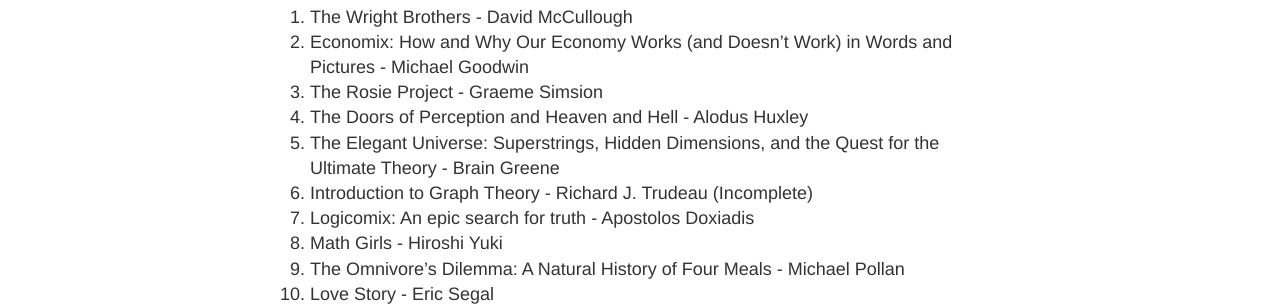
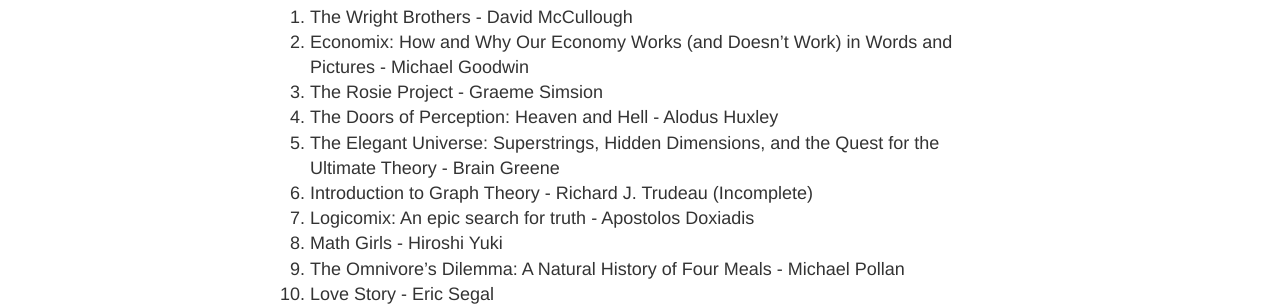
Before and after one commit to kvsrh/kvsrh.github.io.old, a Jekyll site: the page built from reading-list.md, in a window 1280 px wide. Shown: the part 555-861 px from the top of the page. Built offline with Jekyll 4.4.1, drawn with Linux system fonts in a browser that asks for light colours.

Commit message:
Correction 2017.

```diff
--- a/reading-list.md
+++ b/reading-list.md
@@ -19,7 +19,7 @@ permalink: /reading-list/
 1. The Wright Brothers - David McCullough
 2. Economix: How and Why Our Economy Works (and Doesn't Work) in Words and Pictures - Michael Goodwin
 3. The Rosie Project - Graeme Simsion
-4. The Doors of Perception and Heaven and Hell - Alodus Huxley
+4. The Doors of Perception: Heaven and Hell - Alodus Huxley
 5. The Elegant Universe: Superstrings, Hidden Dimensions, and the Quest for the Ultimate Theory - Brain Greene
 6. Introduction to Graph Theory - Richard J. Trudeau (Incomplete)
 7. Logicomix: An epic search for truth - Apostolos Doxiadis
```
